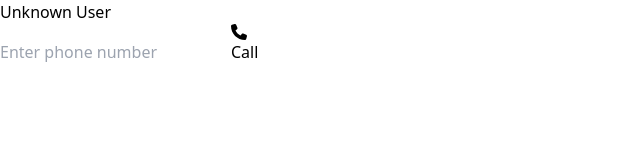
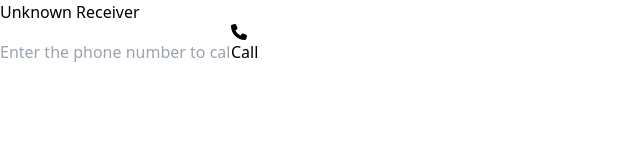
Before and after one commit to LathithaKunana/twilio-call-server, a React (Vite) app in the folder twilio-react-app/: page / in a window 1280 px wide. Shown: the top 160 px of the page, without its empty margins (0-640 px from the left). Built offline with nearby package versions, Linux system fonts and the light colour scheme.

Commit message:
more fixes

```diff
--- a/twilio-react-app/src/components/TwilioCall.jsx
+++ b/twilio-react-app/src/components/TwilioCall.jsx
@@ -6,132 +6,116 @@ import { Device } from "@twilio/voice-sdk";
 const TwilioCall = () => {
   const [token, setToken] = useState(null);
   const [email, setEmail] = useState(null);
-  const [device, setDevice] = useState(null);
-  const [currentCall, setCurrentCall] = useState(null);
   const [callInProgress, setCallInProgress] = useState(false);
   const [callerName, setCallerName] = useState("");
   const [receiverNumber, setReceiverNumber] = useState("");
-  const [profilePic, setProfilePic] = useState("");
+  const [receiverName, setReceiverName] = useState("");
+  const [receiverProfilePic, setReceiverProfilePic] = useState("");
+  const [device, setDevice] = useState(null);
+  const [currentCall, setCurrentCall] = useState(null);
+  const [incomingCall, setIncomingCall] = useState(null);
   const [isReceiver, setIsReceiver] = useState(false);
 
-  // Parse URL parameters
+  const getQueryParam = (param) => {
+    const urlParams = new URLSearchParams(window.location.search);
+    return urlParams.get(param);
+  };
+
   useEffect(() => {
-    const params = new URLSearchParams(window.location.search);
-    const userEmail = params.get("email");
-    const userName = params.get("name");
-    const userProfilePic = params.get("profilePic");
-    const receiver = params.get("isReceiver");
-
-    console.log("URL Parameters:", {
-      email: userEmail,
-      name: userName,
-      profilePic: userProfilePic,
-      isReceiver: receiver
-    });
+    const userEmail = getQueryParam("email");
+    const userName = getQueryParam("name");
+    const userProfilePic = getQueryParam("profilePic");
+    const receiver = getQueryParam("isReceiver");
 
     setEmail(userEmail);
     setCallerName(userName);
-    setProfilePic(userProfilePic);
+    setReceiverProfilePic(userProfilePic);
     setIsReceiver(receiver === "true");
 
-    // Fetch token if we have an email
     if (userEmail) {
-      fetchToken(userEmail);
-    }
-  }, []);
-
-  const fetchToken = async (userEmail) => {
+      const fetchToken = async () => {
         try {
-      console.log("Fetching token for:", userEmail);
           const response = await axios.get(
             "https://twilio-call-server.vercel.app/api/token",
             {
-          params: { email: userEmail }
+              params: { email: userEmail },
             }
           );
-      console.log("Token received:", response.data.token ? "Token present" : "No token");
           setToken(response.data.token);
-      setupDevice(response.data.token);
+          initializeTwilioDevice(response.data.token);
         } catch (error) {
           console.error("Error fetching token:", error);
         }
       };
 
-  const setupDevice = (newToken) => {
-    try {
-      // Clean up any existing device
-      if (device) {
-        device.destroy();
+      fetchToken();
     }
+  }, []);
 
-      console.log("Setting up Twilio device");
-      const newDevice = new Device(newToken, {
-        debug: true, // Enable debug mode for more detailed logs
-        enableRingingState: true
+  const initializeTwilioDevice = (token) => {
+    const newDevice = new Device(token, {
+      enableRingingState: true,
+      // Add debug mode to see detailed logs
+      debug: true
     });
 
-      // Device listeners
-      newDevice.on("registered", () => {
-        console.log("Twilio device registered");
+    // Add connection listener to debug outgoing parameters
+    newDevice.on('connect', (connection) => {
+      console.log('Connection parameters:', connection.message.parameters);
     });
 
-      newDevice.on("error", (error) => {
-        console.error("Twilio device error:", error);
+    newDevice.on('error', (error) => {
+      console.error('Twilio device error:', error);
+      setCallInProgress(false);
+      setCurrentCall(null);
     });
 
-      newDevice.on("incoming", handleIncomingCall);
+    setDevice(newDevice);
 
-      setDevice(newDevice);
-      console.log("Twilio device setup complete");
-    } catch (error) {
-      console.error("Error setting up device:", error);
-    }
-  };
-
-  const handleIncomingCall = (call) => {
-    console.log("Incoming call received:", call);
-    setCurrentCall(call);
-    // Auto answer if we're the receiver
-    if (isReceiver) {
-      call.accept();
-      setCallInProgress(true);
-    }
   };
 
   const initiateCall = async () => {
     if (!token || !receiverNumber) {
-      alert(token ? "Please enter a phone number" : "Not authenticated");
+      alert(token ? "Please provide a receiver number." : "Missing authentication token.");
       return;
     }
 
     try {
-      console.log("Initiating call to:", receiverNumber);
-
-      // Format the phone number
+      // Format the phone number to E.164 format
       const formattedNumber = receiverNumber.startsWith('+')
         ? receiverNumber
         : `+${receiverNumber.replace(/\D/g, '')}`;
 
-      // Make the call through the Twilio Device
+      console.log('Initiating call to:', formattedNumber); // Debug log
+
       const call = await device.connect({
         params: {
+          // These parameters will be sent to your /voice webhook
           To: formattedNumber,
-          From: process.env.REACT_APP_TWILIO_PHONE_NUMBER,
-          CallerName: callerName,
-          CallerProfile: profilePic,
+          From: "+27683204951",
+          // Add any custom parameters you need
+          callerName: callerName,
+          callerInfo: JSON.stringify({
+            name: callerName,
+            profilePic: receiverProfilePic,
+          })
         }
       });
 
-      console.log("Call initiated:", call);
-
-      // Set up call listeners
-      call.on("accept", () => {
-        console.log("Call accepted");
+      // Add call listeners
+      call.on('accept', (connection) => {
+        console.log('Call accepted', connection);
         setCallInProgress(true);
       });
 
-      call.on("disconnect", () => {
-        console.log("Call disconnected");
+      call.on('disconnect', () => {
+        console.log('Call disconnected');
+        setCallInProgress(false);
+        setCurrentCall(null);
+      });
+
+      call.on('error', (error) => {
+        console.error('Call error:', error);
         setCallInProgress(false);
         setCurrentCall(null);
       });
@@ -141,58 +125,124 @@ const TwilioCall = () => {
 
     } catch (error) {
       console.error("Error making call:", error);
-      alert("Failed to make call. Please try again.");
-      setCallInProgress(false);
+      alert("Unable to make the call. Please check your connection.");
+    }
+  };
+
+  const acceptIncomingCall = () => {
+    if (incomingCall) {
+      incomingCall.accept();
+      setCallInProgress(true);
+      setCurrentCall(incomingCall);
+      setIncomingCall(null);
+    }
+  };
+
+  const rejectIncomingCall = () => {
+    if (incomingCall) {
+      incomingCall.reject();
+      setIncomingCall(null);
     }
   };
 
   const endCall = () => {
     if (currentCall) {
       currentCall.disconnect();
+    }
     setCallInProgress(false);
     setCurrentCall(null);
-    }
   };
 
+  // Incoming call UI
+  if (incomingCall) {
     return (
       <div className="flex flex-col justify-center items-center h-screen bg-gray-900">
         <div className="text-center">
-        {profilePic && (
+          {receiverProfilePic && (
             <img
-            src={profilePic}
-            alt="Profile"
+              src={receiverProfilePic}
+              alt="Caller Profile"
               className="w-32 h-32 rounded-full mx-auto mb-4 border-4 border-white"
             />
           )}
           <h1 className="text-white text-3xl font-bold mb-2">
-          {callerName || "Unknown User"}
+            Incoming Call from {callerName}
           </h1>
+          <div className="flex space-x-4">
+            <button
+              onClick={acceptIncomingCall}
+              className="flex items-center justify-center bg-green-500 hover:bg-green-600 text-white font-bold py-3 px-6 rounded-full"
+            >
+              <FaPhone className="mr-2" /> Accept
+            </button>
+            <button
+              onClick={rejectIncomingCall}
+              className="flex items-center justify-center bg-red-500 hover:bg-red-600 text-white font-bold py-3 px-6 rounded-full"
+            >
+              <FaPhone className="mr-2" /> Reject
+            </button>
+          </div>
+        </div>
+      </div>
+    );
+  }
 
+  // Regular call UI (same as before)
+  return (
+    <div className="flex flex-col justify-center items-center h-screen bg-gray-900">
       {!callInProgress ? (
         <>
+          <div className="text-center">
+            {receiverProfilePic && (
+              <img
+                src={receiverProfilePic}
+                alt="Receiver Profile"
+                className="w-32 h-32 rounded-full mx-auto mb-4 border-4 border-white"
+              />
+            )}
+            <h1 className="text-white text-3xl font-bold mb-2">
+              {receiverName || "Unknown Receiver"}
+            </h1>
+            <p className="text-white text-lg mb-8">{receiverNumber}</p>
+
             <input
               type="tel"
-              placeholder="Enter phone number"
+              placeholder="Enter the phone number to call"
               value={receiverNumber}
               onChange={(e) => setReceiverNumber(e.target.value)}
               className="mb-4 p-2 w-80 text-black rounded-md border border-gray-300"
             />
+
             <button
               onClick={initiateCall}
               className="flex items-center justify-center bg-green-500 hover:bg-green-600 text-white font-bold py-3 px-6 rounded-full"
             >
               <FaPhone className="mr-2" /> Call
             </button>
+          </div>
         </>
       ) : (
+        <div className="text-center">
+          {receiverProfilePic && (
+            <img
+              src={receiverProfilePic}
+              alt="Receiver Profile"
+              className="w-32 h-32 rounded-full mx-auto mb-4 border-4 border-white"
+            />
+          )}
+          <h1 className="text-white text-3xl font-bold mb-2">
+            Call in Progress with {receiverName}
+          </h1>
+          <p className="text-white text-lg mb-8">{receiverNumber}</p>
+
           <button
             onClick={endCall}
             className="flex items-center justify-center bg-red-500 hover:bg-red-600 text-white font-bold py-3 px-6 rounded-full"
           >
             <FaPhone className="mr-2" /> End Call
           </button>
+        </div>
       )}
-      </div>
     </div>
   );
 };
```
Lines whose indentation alone changed are shown as unchanged.
